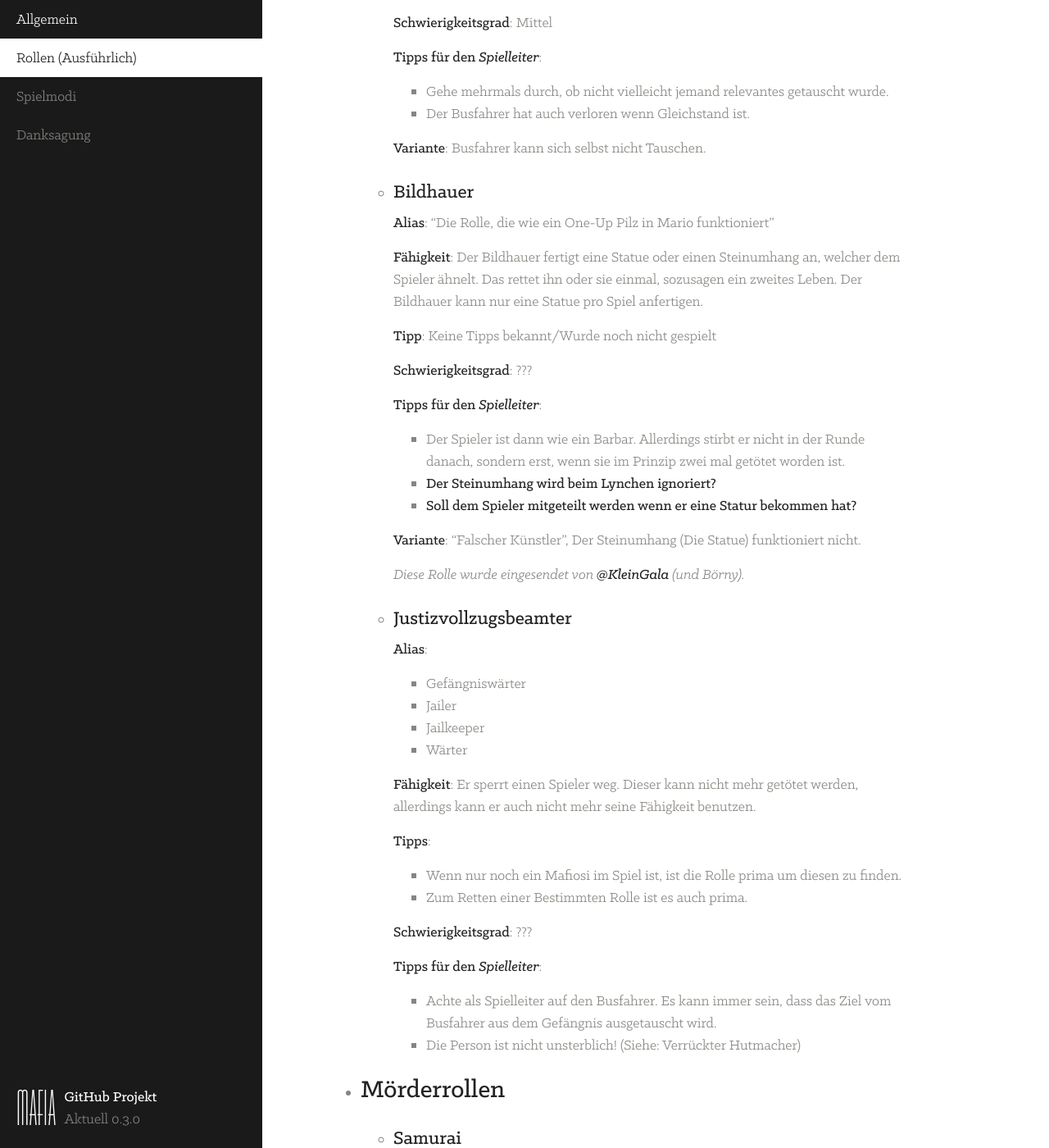
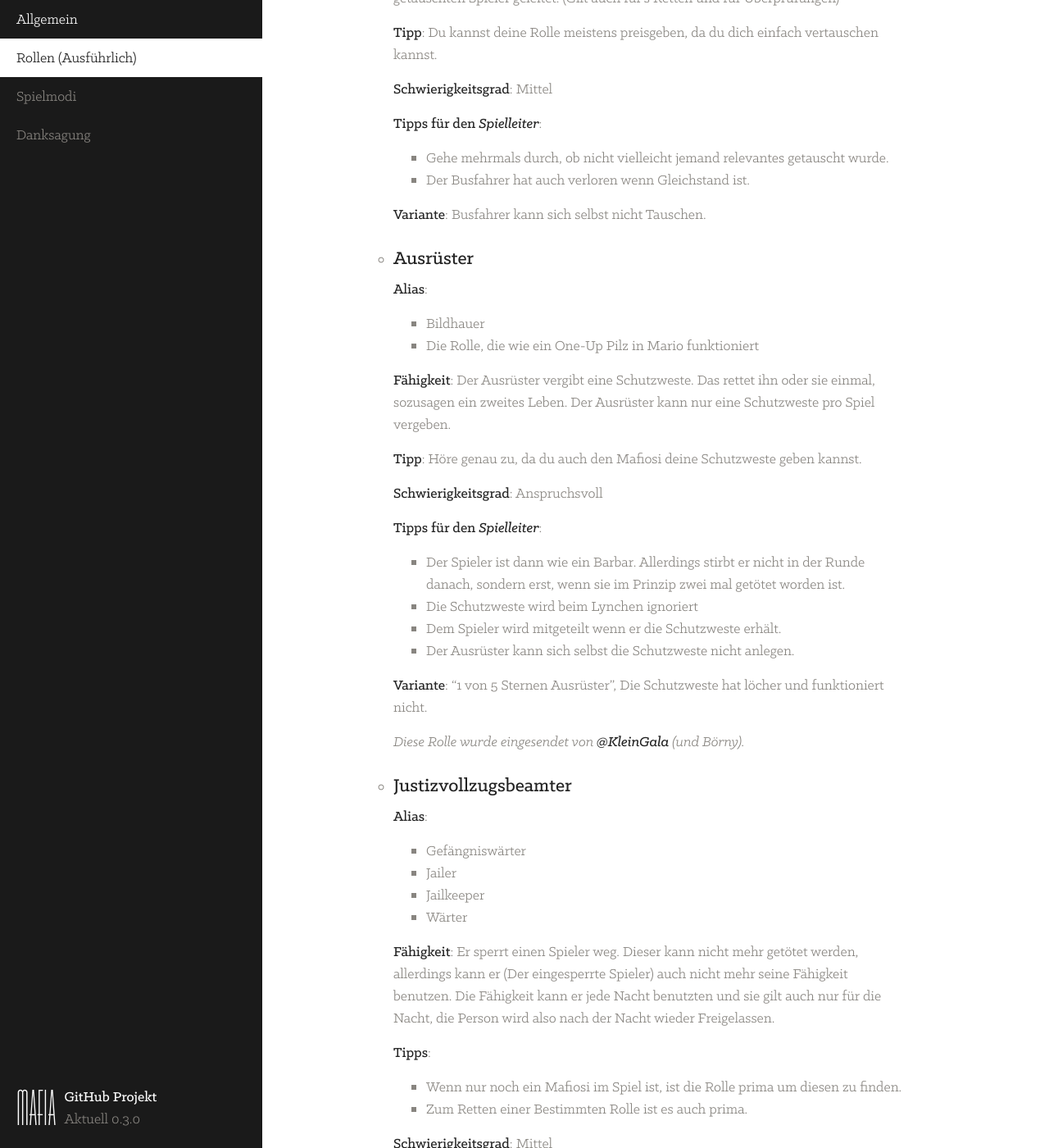
Before and after one commit to gamekeller/mafia, a Jekyll site: the page built from extended.md, in a window 1280 px wide and 1400 px high, scrolled down 7334 px. Shown: the whole window at 82% size. Built offline with Jekyll 4.4.1, drawn with Linux system fonts in a browser that asks for light colours; emoji names are drawn with the system emoji font; some of the changed text lies outside the part shown.

Commit message:
Content update closes #4 #6 #3 #2 #10

```diff
--- a/extended.md
+++ b/extended.md
@@ -20,7 +20,7 @@ Jede Rolle ist wichtig, egal ob Bürger oder Mafia Goon, also verschwendet sie n
 [Maler](#maler) | | [Brandstifter](#brandstifter)
 [Arzt](#arzt) | |
 [Busfahrer](#busfahrer) | |
-[Bildhauer](#bildhauer) | |
+[Ausrüster](#ausrüster) | |
 [Justizvollzugsbeamter](#justizvollzugsbeamter) | |
 [Samurai](#samurai) | |
 [Verrückter Hutmacher](#verrueckter-hutmacher) | |
@@ -183,6 +183,8 @@ Jede Rolle ist wichtig, egal ob Bürger oder Mafia Goon, also verschwendet sie n
 
       * Die Petze kann sich nicht selber auswählen. Sonst wäre sie ja ein Cop.
       * Die Petze “petzt” die Rolle und Gesinnung herum, also bekommt der Zielspieler  Gesinnung und Rolle gesagt.
+      * Die Petze braucht die ganze Nacht um ihre Fähigkeit zu benutzen sollte sie also getötet werden passiert nichts.
+      * In der esten Nacht kann sie Petze noch nichts machen ähnlich wie der Samurai.
 
       *Diese Rolle wurde eingesendet von [@KleinGala](https://twitter.com/kleinGala) (und Börny).*
 
@@ -261,24 +263,28 @@ Jede Rolle ist wichtig, egal ob Bürger oder Mafia Goon, also verschwendet sie n
 
       **Variante**: Busfahrer kann sich selbst nicht Tauschen.
 
-  - ### **Bildhauer**
-      {: #bildhauer}
+  - ### **Ausrüster**
+      {: #ausrüster}
 
-      **Alias**: “Die Rolle, die wie ein One-Up Pilz in Mario funktioniert”
+      **Alias**:
 
-      **Fähigkeit**: Der Bildhauer fertigt eine Statue oder einen Steinumhang an, welcher dem Spieler ähnelt. Das rettet ihn oder sie einmal, sozusagen ein zweites Leben. Der Bildhauer kann nur eine Statue pro Spiel  anfertigen.
+      * Bildhauer
+      * Die Rolle, die wie ein One-Up Pilz in Mario funktioniert
 
-      **Tipp**: Keine Tipps bekannt/Wurde noch nicht gespielt
+      **Fähigkeit**: Der Ausrüster vergibt eine Schutzweste. Das rettet ihn oder sie einmal, sozusagen ein zweites Leben. Der Ausrüster kann nur eine Schutzweste pro Spiel vergeben.
 
-      **Schwierigkeitsgrad**: ???
+      **Tipp**: Höre genau zu, da du auch den Mafiosi deine Schutzweste geben kannst.
+
+      **Schwierigkeitsgrad**: Anspruchsvoll
 
       **Tipps für den *Spielleiter***:
 
       * Der Spieler ist dann wie ein Barbar. Allerdings stirbt er nicht in der Runde danach, sondern erst, wenn sie im Prinzip zwei mal getötet worden ist.
-      * [Der Steinumhang wird beim Lynchen ignoriert?](http://strawpoll.me/1459487)
-      * [Soll dem Spieler mitgeteilt werden wenn er eine Statur bekommen hat?](http://strawpoll.me/1459489)
+      * Die Schutzweste wird beim Lynchen ignoriert
+      * Dem Spieler wird mitgeteilt wenn er die Schutzweste erhält.
+      * Der Ausrüster kann sich selbst die Schutzweste nicht anlegen.
 
-      **Variante**: “Falscher Künstler”, Der Steinumhang (Die Statue) funktioniert nicht.
+      **Variante**: “1 von 5 Sternen Ausrüster”, Die Schutzweste hat löcher und funktioniert nicht.
 
       *Diese Rolle wurde eingesendet von [@KleinGala](https://twitter.com/kleinGala) (und Börny).*
 
@@ -292,19 +298,21 @@ Jede Rolle ist wichtig, egal ob Bürger oder Mafia Goon, also verschwendet sie n
       * Jailkeeper
       * Wärter
 
-      **Fähigkeit**: Er sperrt einen Spieler weg. Dieser kann nicht mehr getötet werden, allerdings kann er auch nicht mehr seine Fähigkeit benutzen.
+      **Fähigkeit**: Er sperrt einen Spieler weg. Dieser kann nicht mehr getötet werden, allerdings kann er (Der eingesperrte Spieler) auch nicht mehr seine Fähigkeit benutzen. Die Fähigkeit kann er jede Nacht benutzten und sie gilt auch nur für die Nacht, die Person wird also nach der Nacht wieder Freigelassen.
 
       **Tipps**:
 
       * Wenn nur noch ein Mafiosi im Spiel ist, ist die Rolle prima um diesen zu finden.
       * Zum Retten einer Bestimmten Rolle ist es auch prima.
 
-      **Schwierigkeitsgrad**: ???
+      **Schwierigkeitsgrad**: Mittel
 
       **Tipps für den *Spielleiter***:
 
       * Achte als Spielleiter auf den Busfahrer. Es kann immer sein, dass das Ziel vom Busfahrer aus dem Gefängnis ausgetauscht wird.
       * Die Person ist nicht unsterblich! (Siehe: Verrückter Hutmacher)
+      * Er kann sich nicht selbst einsperren.
+      * Der Geist kann auch nicht eingesperrt werden.
 
 - ## **Mörderrollen**
 
@@ -426,7 +434,7 @@ Jede Rolle ist wichtig, egal ob Bürger oder Mafia Goon, also verschwendet sie n
 
       **Alias**: Ghost
 
-      **Fähigkeit**: Jeder weiß, wer der Geist ist. Der Geist kann nicht gelyncht werden, allerdings darf er auch nicht mit lynchen. Der Geist zählt natürlich nicht zur Siegbedingung (Anzahl Mafia = Anzahl Town).
+      **Fähigkeit**: Jeder weiß, wer der Geist ist. Der Geist kann nicht nominiert werden, allerdings darf er auch nicht nominieren. Der Geist ist unsterblich. Der Geist zählt natürlich nicht zur Siegbedingung (Anzahl Mafia = Anzahl Town).
 
       **Protipp**: Du bist ein Geist!
 
@@ -436,7 +444,7 @@ Jede Rolle ist wichtig, egal ob Bürger oder Mafia Goon, also verschwendet sie n
 
       * Der Geist darf nicht mitlynchen.
       * Der Geist zählt auch nicht in der Rechnung: Mafia Gewinnbedingungen.
-
+      * Am Anfang der Runde wird gesagt wer der Geist ist von Spielleiter ähnlich wie beim Prominenten.
 
 - ## **Mutierte Bürgerrollen**
 
@@ -454,14 +462,16 @@ Jede Rolle ist wichtig, egal ob Bürger oder Mafia Goon, also verschwendet sie n
 
       **Alias**: Die Verbundenen
 
-      **Fähigkeit**: Die Freimauerer kennen sich schon vor dem Spiel. Sie wissen also untereinander, dass sie Freimaurer sind.
+      **Fähigkeit**: Allen Freimaurern wird mitgeteilt, wer die anderen Freimaurer sind. Sie haben nicht die Erlaubnis zu chatten, es sei den es wird die Variante “Offene Sekte” gespielt, wo sie einen Chat bekommen.
 
-      **Tipp**: Die Freimaurer können einfach zusammenarbeiten und sich untereinander decken.
+
+      **Tipp**: Freimaurer können einfach zusammenarbeiten und sich gegenseitig decken bzw. bestätigen.
 
       **Schwierigkeitsgrad**: Einfach
 
       **Tipp für den *Spielleiter***: Der Spielleiter schreibt den Freimaurern einfach so was wie “Deine Brüder sind (hier andere Freimaurer einfügen)”
 
+      **Variante**: "Offene Sekte", die Freimaurer bekommen einen Chat, genau wie die Mafia, sowie die Mafia dürfen sie ihn nur nachts benutzen.
 
 # Mafia
 {: #mafia}
```
